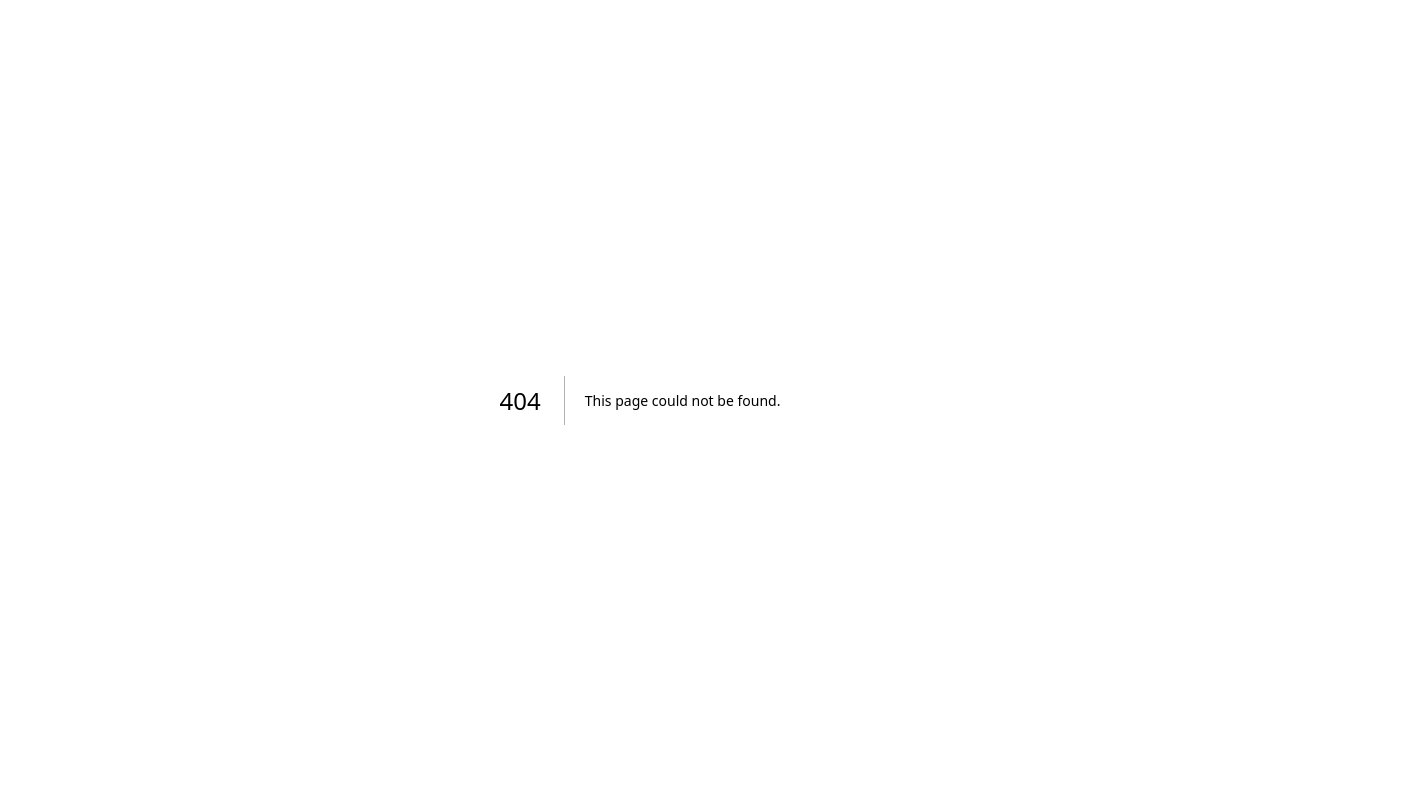
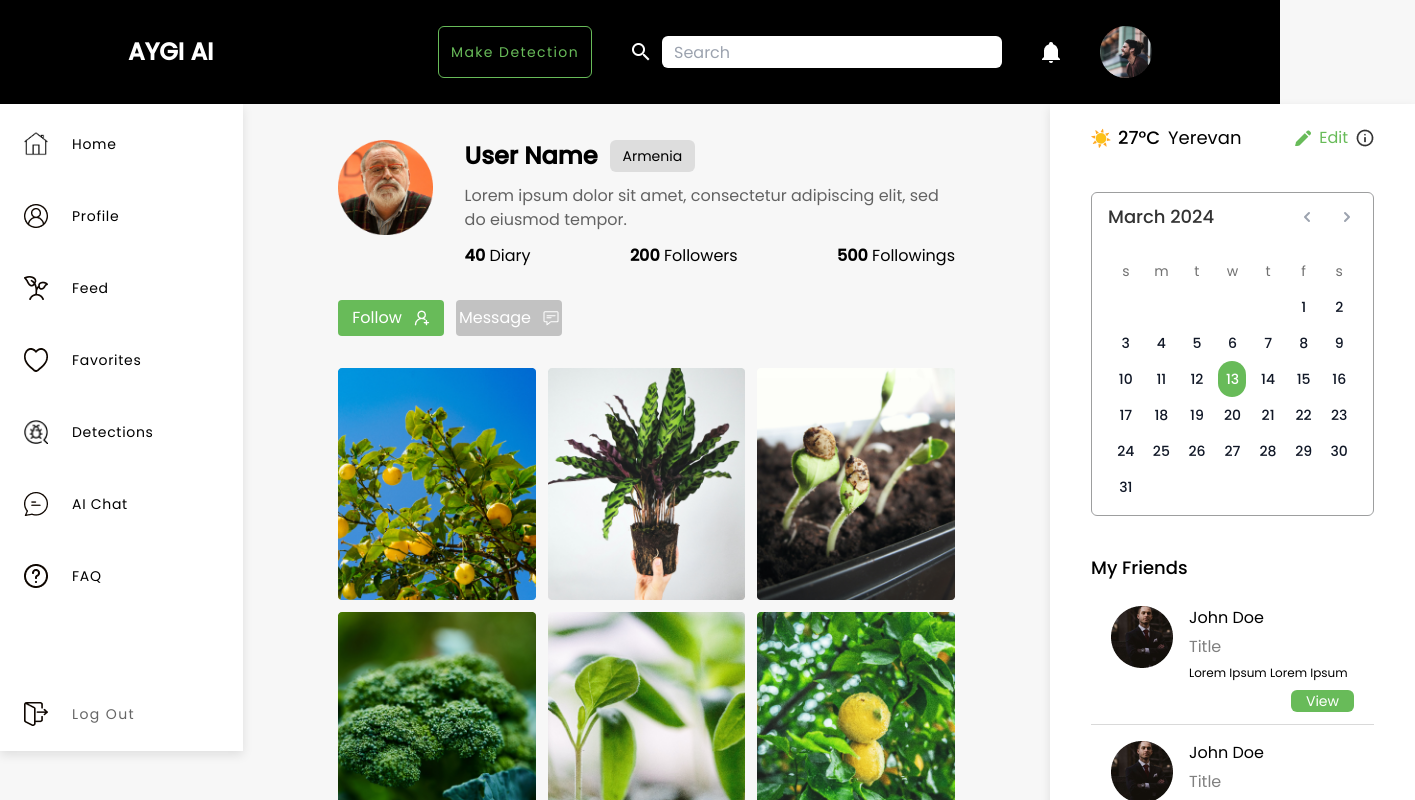
Before and after one commit to edgaravag/aygi-ai-vercel, a Next.js app: page /user in a window 1280 px wide. Before the commit this address had no page. Shown: the top 800 px of the page, 1415 px wide, since content can reach past the window. Built offline with nearby package versions, Linux system fonts and the light colour scheme.

Commit message:
Finished User page

```diff
--- a/app/(mainPages)/components/DiaryPage.jsx
+++ b/app/(mainPages)/components/DiaryPage.jsx
@@ -48,7 +48,7 @@ const DiaryPage = ({ onClose }) => {
       >
         <div onClick={(e) => e.stopPropagation()}>
           <div
-            className={`relative w-[816px] px-16 py-8 bg-white rounded-md ${
+            className={`relative w-[816px] max-h-screen  px-16 py-8 bg-white rounded-md ${
               showOpenCard && "hidden",
               showEditDiary && "hidden"
             }`}
--- a/app/(mainPages)/components/FeedSinglePost.jsx
+++ b/app/(mainPages)/components/FeedSinglePost.jsx
@@ -10,6 +10,7 @@ import ColorIcon from "../../../public/↳Color.png"
 const FeedSinglePost = ({ post, index }) => {
   return (
     <div className="border-2 border-[#f8f8f8] rounded py-4 px-2 w-[571px] mx-auto bg-white">
+
       <div className="flex justify-between">
         <div className="flex justify-start gap-4">
           <div>
--- a/app/(mainPages)/components/RightAside.jsx
+++ b/app/(mainPages)/components/RightAside.jsx
@@ -2,13 +2,14 @@
 import React, { useState } from "react";
 import Image from "next/image";
 import UserIcon from "../../../public/friendIcon.png";
-import EditIcon from '../../../public/editIcon.png'
-import InfoIcon from '../../../public/info.png'
-import SunIcon from '../../../public/sunIcon.png'
-import SunIconCore from '../../../public/sunIconCore.png'
+import EditIcon from "../../../public/editIcon.png";
+import InfoIcon from "../../../public/info.png";
+import SunIcon from "../../../public/sunIcon.png";
+import SunIconCore from "../../../public/sunIconCore.png";
 import Calendar from "./Calendar";
 import CountriesList from "./CountriesList";
 import Info from "./Info";
+import Link from "next/link";
 
 const users = [
   {
@@ -51,6 +52,7 @@ const users = [
 const RightAside = () => {
   const [showCountries, setShowCountries] = useState(false);
   const [showInfo, setShowInfo] = useState(false);
+  const [showFriendsPage, setFriendsPage] = useState(false);
 
   return (
     <aside className="relative bg-white shadow-[0_4px_10px_0_rgba(0,0,0,0.10)] min-w-[365px] h-[1360px] px-[41px] py-5">
@@ -59,27 +61,36 @@ const RightAside = () => {
           <div className="center gap-[7px]">
             <div className="relative">
               <Image src={SunIcon} alt="" />
-              <Image src={SunIconCore} alt="" className="absolute top-[5px] right-0 left-1 bottom-0" />
+              <Image
+                src={SunIconCore}
+                alt=""
+                className="absolute top-[5px] right-0 left-1 bottom-0"
+              />
             </div>
             <p className="text-lg font-medium">27°C</p>
           </div>
           <p className="text-lg font-normal">Yerevan</p>
         </div>
         <div className="center gap-2 cursor-pointer">
-          <div className="flex gap-2" onClick={() => setShowCountries(!showCountries)}>
+          <div
+            className="flex gap-2"
+            onClick={() => setShowCountries(!showCountries)}
+          >
             <button>
               <Image src={EditIcon} alt="" />
             </button>
-            <button className="center font-normal text-[#68BB59]">
-              Edit
-            </button>
+            <button className="center font-normal text-[#68BB59]">Edit</button>
           </div>
           <div
             className="relative z-50"
             onMouseEnter={() => setShowInfo(true)}
             onMouseLeave={() => setShowInfo(false)}
           >
-            <Image src={InfoIcon} alt="" style={{ width: 'auto', height: 'auto' }} />
+            <Image
+              src={InfoIcon}
+              alt=""
+              style={{ width: "auto", height: "auto" }}
+            />
           </div>
         </div>
       </div>
@@ -92,15 +103,24 @@ const RightAside = () => {
       <div className="flex flex-col gap-4 mt-4">
         {users.map((user) => {
           return (
-            <div key={Math.random()} className="border-b border-[#D9D9D9] px-5 pb-3">
+            <div
+              key={Math.random()}
+              className="border-b border-[#D9D9D9] px-5 pb-3"
+            >
               <div className="flex gap-4">
-                <div>
-                  <Image alt="" src={user.icon} width={62} height={62} />
-                </div>
+                <Link href={"/user"}>
+                  <div className="cursor-pointer">
+                    <Image alt="" src={user.icon} width={62} height={62} />
+                  </div>
+                </Link>
+
                 <div className="flex flex-col gap-[5px]">
-                  <p className="font-normal">
+                <Link href={'/user'}>
+                <p className="font-normal cursor-pointer">
                     {user.name + " " + user.surname}
                   </p>
+                </Link>
+
                   <p className="font-normal text-[#808080]">{user.title}</p>
                   <p className="font-normal text-[12px]">{user.description}</p>
                 </div>
--- /dev/null
+++ b/app/(mainPages)/user/page.jsx
@@ -0,0 +1,94 @@
+"use client";
+import React, { useState } from "react";
+import Image from "next/image";
+import UserImg from "../../../public/profileUserImg.png";
+import GreenPen from "../../../public/greenPen.png";
+import ProfileSettings from "../components/ProfileSettings";
+import ProfileImg1 from "../../../public/profileImg1.png";
+import ProfileImg2 from "../../../public/profileImg2.png";
+import ProfileImg3 from "../../../public/profileImg3.png";
+import ProfileImg4 from "../../../public/profileImg4.png";
+import ProfileImg5 from "../../../public/profileImg5.png";
+import ProfileImg6 from "../../../public/profileImg6.png";
+import FriendFollow from "../../../public/followFriendIcon.png"
+import UserMessageIcon from "../../../public/userMessage.png"
+
+const images = [
+  ProfileImg1.src,
+  ProfileImg2.src,
+  ProfileImg3.src,
+  ProfileImg4.src,
+  ProfileImg5.src,
+  ProfileImg6.src,
+];
+
+const Profile = () => {
+  const [openSettings, setOpenSetting] = useState(false);
+  const [myDiaries, setMyDiaries] = useState(true);
+  return (
+    <main className="h-screen mx-auto py-9 px-[95px]">
+      <div className="w-[617px]">
+        <div className="flex gap-8">
+          <div>
+            <Image src={UserImg} alt="" />
+          </div>
+          <div className="w-full">
+            <div className="flex gap-3 items-center justify-between">
+              <div className="flex gap-3">
+                <p className="text-2xl font-semibold">User Name</p>
+                <p className="text-sm font-normal px-[13px] py-1.5 bg-[#dddddd] rounded-md  opacity-2-">
+                  Armenia
+                </p>
+              </div>
+
+            </div>
+            <p className="font-normal text-black opacity-60 mt-3">
+              Lorem ipsum dolor sit amet, consectetur adipiscing elit, sed do
+              eiusmod tempor.
+            </p>
+            <div className="flex justify-between mt-3">
+              <p className="font-normal cursor-pointer">
+                <span className="font-semibold">40</span> Diary
+              </p>
+              <p className="font-normal cursor-pointer">
+                <span className="font-semibold">200</span> Followers
+              </p>
+              <p className="font-normal cursor-pointer">
+                <span className="font-semibold">500</span> Followings
+              </p>
+            </div>
+          </div>
+        </div>
+
+        <div className="flex w-[224px] h-[36px] top-[271px] left-[338px] gap-3 mt-8">
+          <button className="center w-[106px] h-[36px] gap-3 bg-[#68BB59] text-white rounded">
+            Follow
+            <Image src={FriendFollow} alt=""/>
+          </button>
+
+          <button className="center w-[106px] h-[36px] gap-3 bg-[#C2C2C2] text-white rounded">
+            Message
+            <Image  src={UserMessageIcon} alt=""/>
+          </button>
+        </div>
+        <div className="grid grid-rows-2 grid-cols-3 gap-3 mt-8">
+          {images.map((image, index) => {
+            return (
+              <Image
+                key={index}
+                src={image}
+                alt=""
+                width={206}
+                height={242}
+                className="cursor-pointer"
+              />
+            );
+          })}
+        </div>
+      </div>
+      {openSettings && <ProfileSettings setOpenSetting={setOpenSetting} />}
+    </main>
+  );
+};
+
+export default Profile;
```
Also changed, not shown: public/followFriendIcon.png (added), public/userMessage.png (added).
